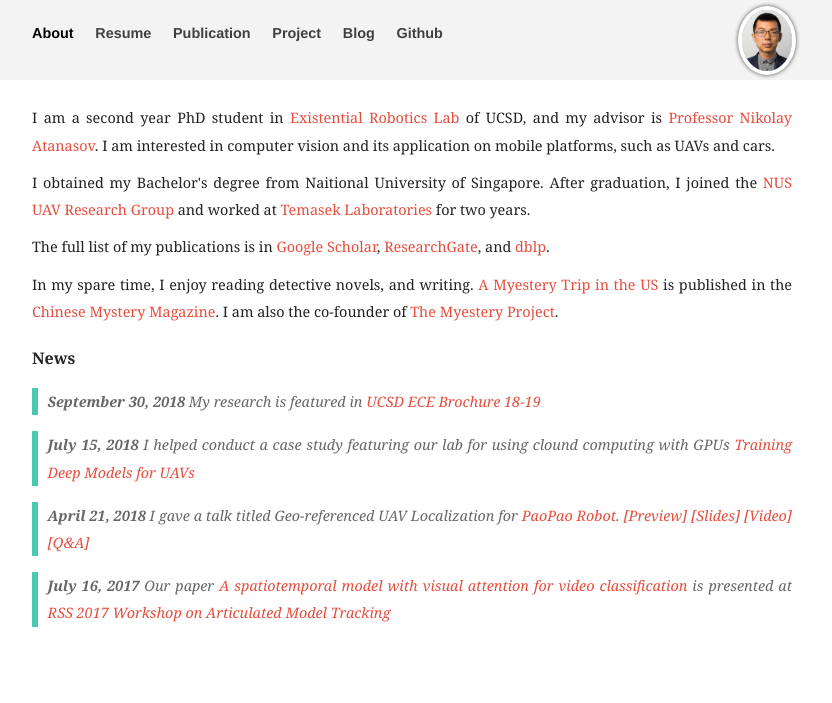
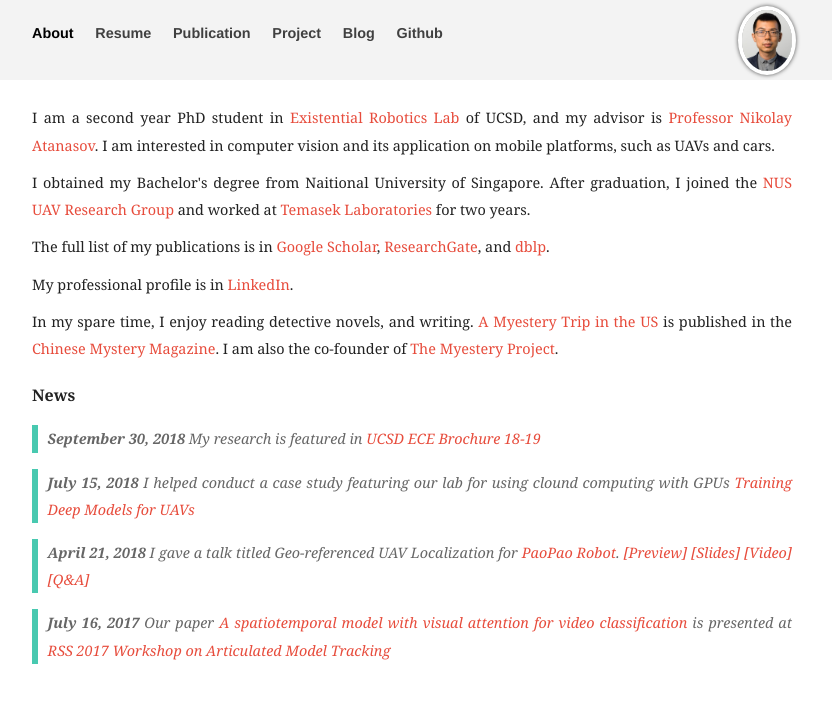
Before and after one commit to moshanATucsd/moshanATucsd.github.io, a Jekyll site: the page built from index.html, in a window 1280 px wide. Shown: the top 703 px of the page, without its empty margins (228-1060 px from the left). Built offline with Jekyll 4.4.1, drawn with Linux system fonts in a browser that asks for light colours; nearby versions of some CDN libraries.

```diff
--- a/index.html
+++ b/index.html
@@ -20,6 +20,10 @@
     </p>
 
     <p>
+    My professional profile is in <a href="https://www.linkedin.com/in/mo-shan-21393452/">LinkedIn</a>.
+    </p>
+
+    <p>
     In my spare time, I enjoy reading detective novels, and writing. <a href="https://goo.gl/TsYAFy">A Myestery Trip in the US</a> is published in the <a href="/pdfs/others/tuili.pdf">Chinese Mystery Magazine</a>. I am also the co-founder of <a href="https://bakerstreet221abc.github.io//">The Myestery Project</a>.
     </p>
 
```
